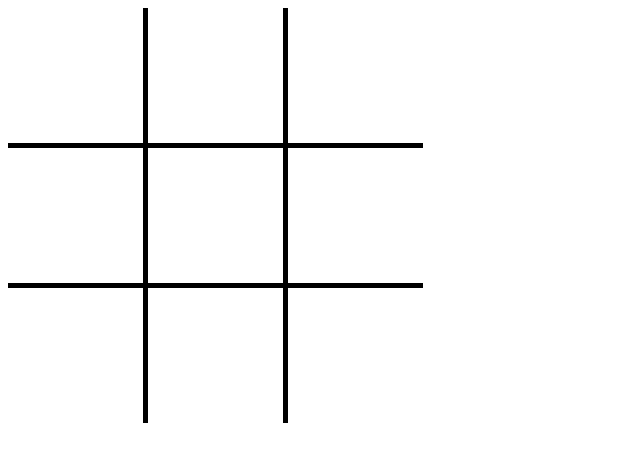
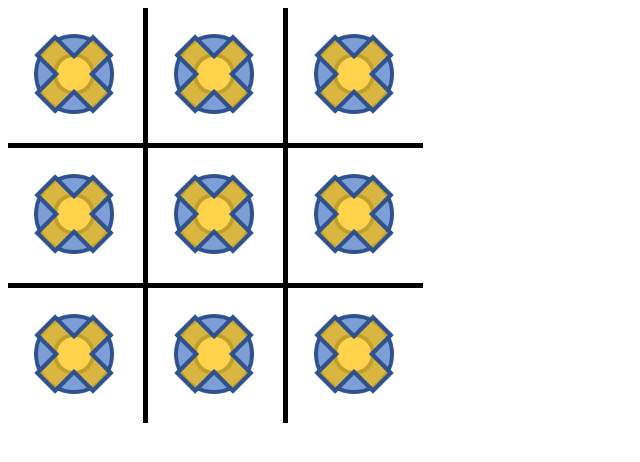
Before and after one commit to NikolaVujovic1988/tictactoe, a plain HTML site: page index.html in a window 1280 px wide. Shown: the whole page, without its empty margins (0-640 px from the left). Drawn offline with Linux system fonts and the light colour scheme.

Commit message:
added circle and cross

```diff
--- a/index.html
+++ b/index.html
@@ -13,19 +13,19 @@
 
     <table>
         <tr>
-            <td></td>
-            <td></td>
-            <td></td>
+            <td><img class="shape" src="./img/circle.png" alt="kreis"><img class="shape" src="./img/cross.png" alt="kreuz"></td>
+            <td><img class="shape" src="./img/circle.png" alt="kreis"><img class="shape" src="./img/cross.png" alt="kreuz"></td>
+            <td><img class="shape" src="./img/circle.png" alt="kreis"><img class="shape" src="./img/cross.png" alt="kreuz"></td>
         </tr>
         <tr>
-            <td></td>
-            <td></td>
-            <td></td>
+            <td><img class="shape" src="./img/circle.png" alt="kreis"><img class="shape" src="./img/cross.png" alt="kreuz"></td>
+            <td><img class="shape" src="./img/circle.png" alt="kreis"><img class="shape" src="./img/cross.png" alt="kreuz"></td>
+            <td><img class="shape" src="./img/circle.png" alt="kreis"><img class="shape" src="./img/cross.png" alt="kreuz"></td>
         </tr>
         <tr>
-            <td></td>
-            <td></td>
-            <td></td>
+            <td><img class="shape" src="./img/circle.png" alt="kreis"><img class="shape" src="./img/cross.png" alt="kreuz"></td>
+            <td><img class="shape" src="./img/circle.png" alt="kreis"><img class="shape" src="./img/cross.png" alt="kreuz"></td>
+            <td><img class="shape" src="./img/circle.png" alt="kreis"><img class="shape" src="./img/cross.png" alt="kreuz"></td>
         </tr>
     </table>
 
--- a/style.css
+++ b/style.css
@@ -3,6 +3,7 @@ tr {
 }
 
 td {
+    position: relative;
     width: 133px;
     height: 133px;
     border: 5px solid black;
@@ -27,3 +28,11 @@ tr td:last-child {
 table {
     border-collapse: collapse;
 }
+
+.shape {
+    position: absolute;
+    width: 80px;
+    height: 80px;
+    top: 26px;
+    left: 26px;
+}
```
Also changed, not shown: img/circle.png (added), img/cross.png (added), img/game-over.png (added).
